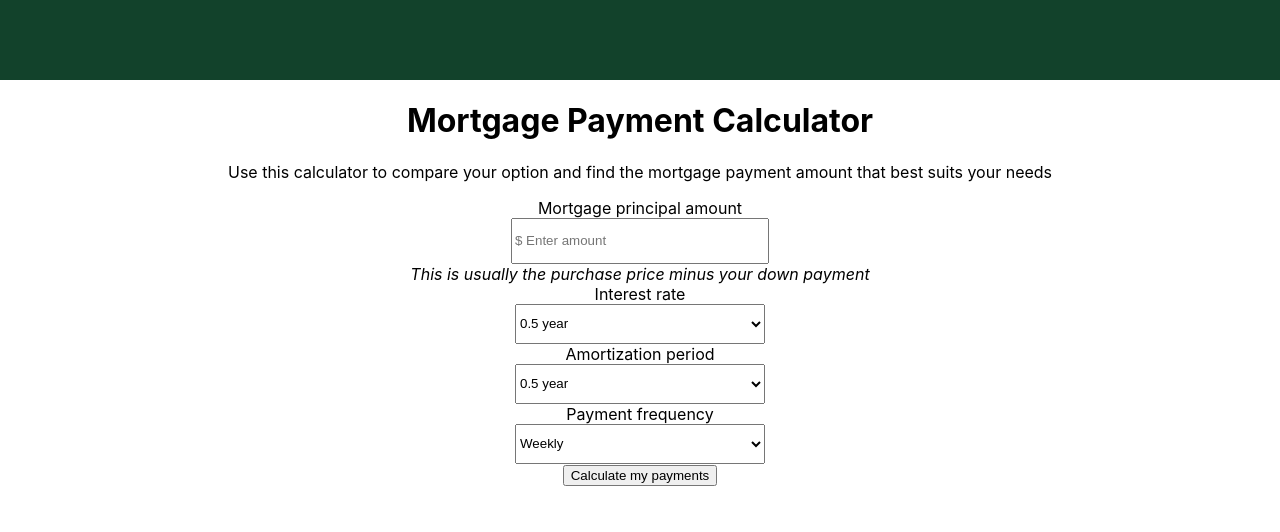
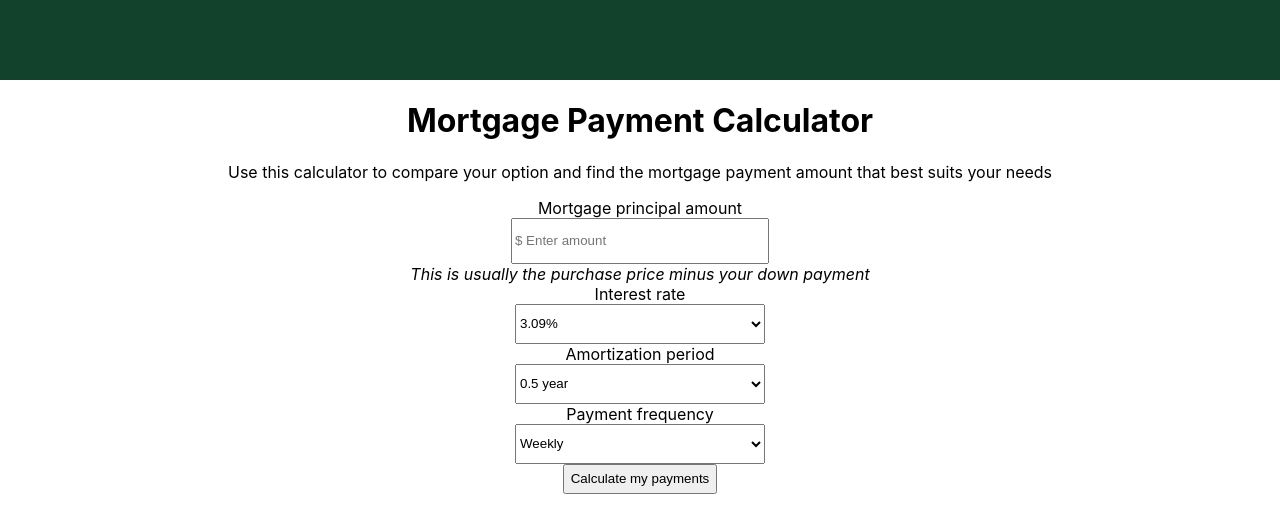
Before and after one commit to AbhilashPaul/SensibleHousing, a React (Create React App) app in the folder react-mortgagecalc/: page / in a window 1280 px wide. Shown: the top 532 px of the page. Built offline with nearby package versions, Linux system fonts and the light colour scheme.

Commit message:
adds input and select handlers

```diff
--- a/react-mortgagecalc/src/components/CalcFormStyle.css
+++ b/react-mortgagecalc/src/components/CalcFormStyle.css
@@ -21,3 +21,7 @@
 label{
     margin-top: 5px;
 }
+
+.button {
+    height: 30px;
+}
--- a/react-mortgagecalc/src/components/CalculateForm.js
+++ b/react-mortgagecalc/src/components/CalculateForm.js
@@ -12,14 +12,17 @@ class CalculateForm extends Component {
 
         this.state = {
             amount: 'Mortgage principal amount',
+            principalAmount: 100000,
+            amortizationPeriod: 25,
+            paymentFrequency: 'monthly',
             hintamount: '$ Enter amount',
-            interest: 'Interest rate' ,
+            interestLabel: 'Interest rate' ,
+            interestRate: 3.09,
             information: 'This is usually the purchase price minus your down payment',
             amortization: 'Amortization period',
             payment: 'Payment frequency',
             text: 'Please enter mortgage amount that is greater than $20,000.00',
             showResults : false
-
 
         }
     }
@@ -30,6 +33,34 @@ class CalculateForm extends Component {
             showResults: !this.state.showResults
             // text: 'Please enter mortgage amount that is greater than $20,000.00'
         })
+    }
+
+    handleInterestSelection (event) {
+        this.setState({
+            interestRate: event.target.value,
+        });
+        console.log(this.state.interestRate)
+    }
+
+    handlePrincipalAmountSelection (event) {
+        this.setState({
+            principalAmount: event.target.value,
+        });
+        console.log(this.state.principalAmount)
+    }
+
+    handleAmortizationPeriodSelection (event) {
+        this.setState({
+            amortizationPeriod: event.target.value,
+        });
+        console.log(this.state.amortizationPeriod)
+    }
+
+    handlePaymentFrequencySelection (event) {
+        this.setState({
+            paymentFrequency: event.target.value,
+        });
+        console.log(this.state.paymentFrequency)
     }
 
     //method
@@ -46,7 +77,7 @@ class CalculateForm extends Component {
                         <label>{this.state.amount}</label>
                     </div>
                     <div>
-                        <input className="Amount" onClick = {()=>this.clickHandler()} placeholder={this.state.hintamount}></input>
+                        <input className="Amount" onClick = {()=>this.clickHandler()} placeholder={this.state.hintamount} onChange={this.handlePrincipalAmountSelection.bind(this)}></input>
                     </div>
                     <div>
                         <i>{this.state.information}</i>
@@ -60,19 +91,20 @@ class CalculateForm extends Component {
                         : null
                     }
                     <div>
-                        <label>{this.state.interest}</label>
+                        <label>{this.state.interestLabel}</label>
                     </div>
                     <div>
-                        <select className="Interest">
-                            <option >0.5 year</option>
-                            <option >2 years</option>
+                        <select className="Interest" onChange={this.handleInterestSelection.bind(this)}>
+                            <option >3.09%</option>
+                            <option >3.34%</option>
+                            <option >3.59%</option>
                         </select>
                     </div>
                     <div>
                         <label>{this.state.amortization}</label>
                     </div>
                     <div>
-                        <select className="Amortization">
+                        <select className="Amortization" onChange={this.handleAmortizationPeriodSelection.bind(this)}>
                             <option >0.5 year</option>
                             <option >2 years</option>
                             <option >3 years</option>
@@ -104,14 +136,14 @@ class CalculateForm extends Component {
                         <label>{this.state.payment}</label>
                     </div>
                     <div>
-                        <select className="Payment">
+                        <select className="Payment" onChange={this.handlePaymentFrequencySelection.bind(this)}>
                             <option >Weekly</option>
                             <option >Bi-Weekly</option>
                             <option >Monthly</option>
                         </select>
                     </div>
                     <div>
-                        <button>Calculate my payments</button>
+                        <button className="button">Calculate my payments</button>
                     </div>
                 </form>
             </div>
```
